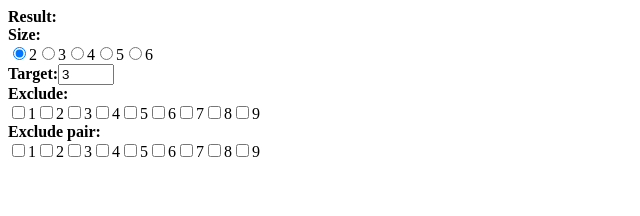
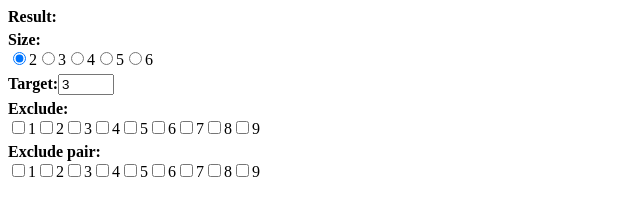
Before and after one commit to Luis0719/NumsToTarget, a plain HTML site: page index.html in a window 1280 px wide. Shown: the whole page, without its empty margins (0-640 px from the left). Drawn offline with Linux system fonts and the light colour scheme.

Commit message:
fixes and styles

```diff
--- a/html_components.js
+++ b/html_components.js
@@ -55,22 +55,38 @@ function CreateNumberInput(opts = {}) {
   return input;
 }
 
-function CreateCheckboxList(name, options) {
-  const container = document.createElement("div");
-  options.forEach((option) => {
-    if (!option.id || !option.value) {
-      throw Error("Box is missing id or value " + JSON.stringify(option));
-    }
-    const input = document.createElement("input", { id: option.id });
-    input.type = "checkbox";
-    input.name = name;
-    for (const [key, value] of Object.entries(option)) {
+function CreateInputWithLabel(
+  inputName,
+  inputType,
+  attrs,
+  configInputFn = (x) => {}
+) {
+  if (!attrs.id || !attrs.value) {
+    throw Error("Box is missing id or value " + JSON.stringify(attrs));
+  }
+  const input = document.createElement("input");
+  input.id = attrs.id;
+  input.type = inputType;
+  input.name = inputName;
+  input.value = attrs.value;
+  if (attrs.attrs) {
+    for (const [key, value] of Object.entries(attrs.attrs)) {
       input.setAttribute(key, value);
     }
+  }
+  configInputFn(input);
 
-    const label = document.createElement("label");
-    label.setAttribute("for", option.id);
-    label.innerText = option.value;
+  const label = document.createElement("label");
+  label.setAttribute("for", attrs.id);
+  label.innerText = attrs.value;
+  return [input, label];
+}
+
+function CreateCheckboxList(attrs, options) {
+  const container = document.createElement("div");
+  container.className = attrs.className || "";
+  options.forEach((option) => {
+    const [input, label] = CreateInputWithLabel(attrs.name, "checkbox", option);
 
     container.appendChild(input);
     container.appendChild(label);
@@ -78,25 +94,20 @@ function CreateCheckboxList(name, options) {
   return container;
 }
 
-function CreateRadioList(name, options, checked_fn = (option, index) => false) {
+function CreateRadioList(attrs, options, checkedFn = (option, index) => false) {
   const container = document.createElement("div");
+  container.className = attrs.className || "";
   options.forEach((option, index) => {
-    if (!option.id || !option.value) {
-      throw Error("Box is missing id or value " + JSON.stringify(option));
-    }
-    const input = document.createElement("input", { id: option.id });
-    input.type = "radio";
-    input.name = name;
-    for (const [key, value] of Object.entries(option)) {
-      input.setAttribute(key, value);
-    }
-    if (checked_fn(option, index)) {
-      input.checked = true;
-    }
-
-    const label = document.createElement("label");
-    label.setAttribute("for", option.id);
-    label.innerText = option.value;
+    const [input, label] = CreateInputWithLabel(
+      attrs.name,
+      "radio",
+      option,
+      (x) => {
+        if (checkedFn(option, index)) {
+          x.checked = true;
+        }
+      }
+    );
 
     container.appendChild(input);
     container.appendChild(label);
--- a/index.html
+++ b/index.html
@@ -4,16 +4,19 @@
     <meta charset="UTF-8" />
     <meta name="viewport" content="width=device-width, initial-scale=1.0" />
     <title>Sums to sum</title>
+    <link rel="stylesheet" href="style.css" />
   </head>
   <body>
-    <div>
+    <div class="row">
       <b>Result:</b>
       <div id="js-result"></div>
     </div>
-    <div id="js-size-inputs"><b>Size:</b></div>
-    <div id="js-target-input"><b>Target:</b></div>
-    <div id="js-exclude-inputs"><b>Exclude:</b></div>
-    <div id="js-exclude-group-inputs"><b>Exclude pair:</b></div>
+    <div id="js-size-inputs" class="row"><b>Size:</b></div>
+    <div id="js-target-input" class="row"><b>Target:</b></div>
+    <div id="js-exclude-inputs" class="row"><b>Exclude:</b></div>
+    <div id="js-exclude-group-inputs" class="row">
+      <b>Exclude pair:</b>
+    </div>
 
     <script src="./html_components.js"></script>
     <script src="./renderer.js"></script>
--- a/renderer.js
+++ b/renderer.js
@@ -1,7 +1,12 @@
 function CreateTargetInput() {
   AppendTo({
     id: "js-target-input",
-    child: CreateNumberInput({ name: "i-target", min: 3, max: 17, value: 3 }),
+    child: CreateNumberInput({
+      name: "i-target",
+      min: 3,
+      max: 17,
+      value: 3,
+    }),
   });
 }
 CreateTargetInput();
@@ -28,7 +33,7 @@ function CreateExcludeOptions() {
   AppendTo({
     id: "js-exclude-inputs",
     child: CreateCheckboxList(
-      "i-exclude",
+      { name: "i-exclude" },
       IncrementNumbersInputData("i-exclude", 9)
     ),
   });
@@ -39,7 +44,7 @@ function CreateExcludeGroupOptions() {
   AppendTo({
     id: "js-exclude-group-inputs",
     child: CreateCheckboxList(
-      "i-exclude-group",
+      { name: "i-exclude-group" },
       IncrementNumbersInputData("i-exclude-group", 9)
     ),
   });
@@ -50,7 +55,7 @@ function CreateSizeOptions() {
   AppendTo({
     id: "js-size-inputs",
     child: CreateRadioList(
-      "i-size",
+      { name: "i-size" },
       IncrementNumbersInputData("i-size", /*size=*/ 5, /*start=*/ 2),
       CheckedIfFirst
     ),
--- /dev/null
+++ b/style.css
@@ -0,0 +1,7 @@
+.row {
+  margin: 5px 0;
+}
+
+.input-group {
+  margin-right: 10px;
+}
```
